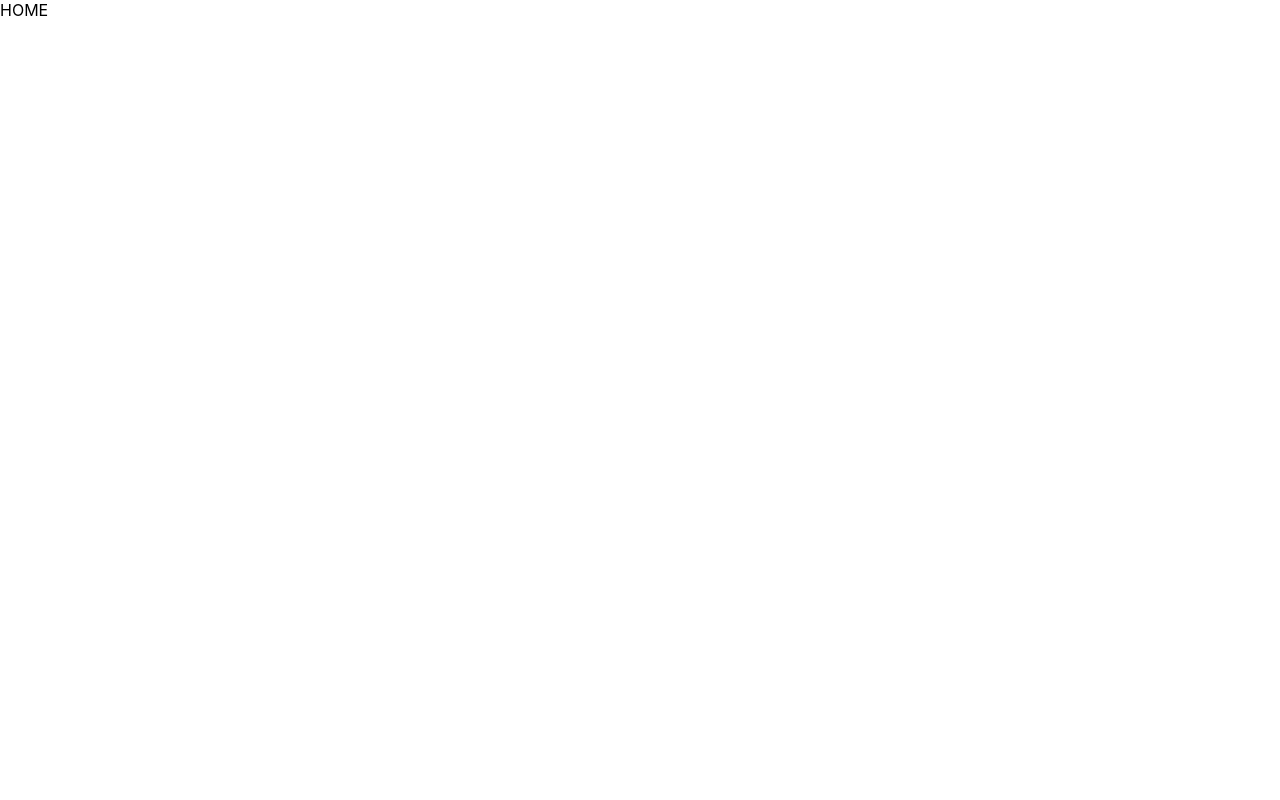
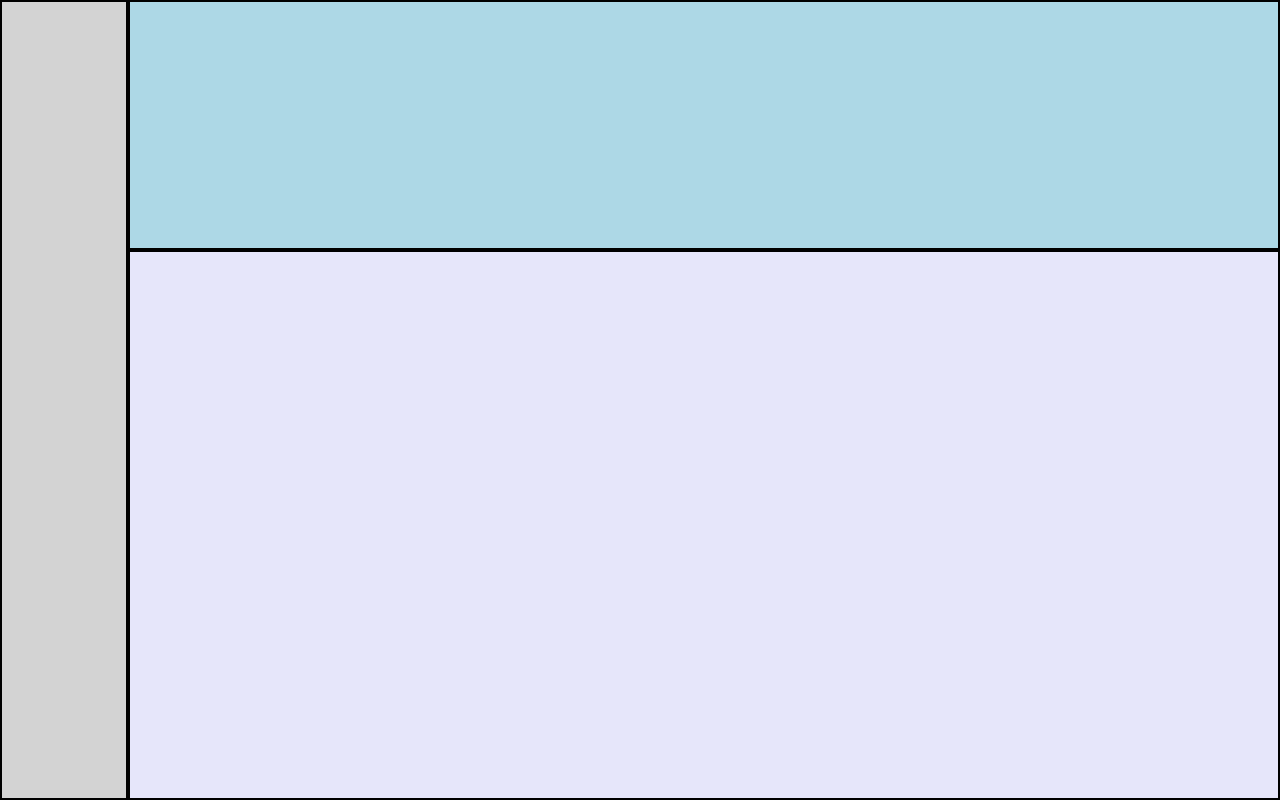
Before and after one commit to tiago-lr/timeline, a React (Create React App) app: page / in a window 1280 px wide. Built offline with nearby package versions, Linux system fonts and the light colour scheme.

Commit message:
Layout: add first layout structure

```diff
--- a/src/pages/Home/index.tsx
+++ b/src/pages/Home/index.tsx
@@ -1,7 +1,8 @@
 import React from 'react';
+import Layout from '../../ui/layout';
 
 const Home = () => {
-    return <div>HOME</div>
+    return <Layout />
 }
 
 export default Home;
--- /dev/null
+++ b/src/ui/layout/index.tsx
@@ -0,0 +1,35 @@
+import React, { ReactElement } from "react";
+import { Menu, Container, Header, Main, Aside, Wrapper } from "./styled-components";
+
+export type Props = {
+    isLoading?: boolean;
+    isMenuOpen?: boolean;
+    header?: ReactElement;
+    main?: ReactElement;
+    aside?: ReactElement;
+    menu?: ReactElement;
+};
+
+const Layout = ({isLoading = false, isMenuOpen = false, header, main, aside, menu}: Props) => {
+    return (
+    <Wrapper isLoading={isLoading}>
+      <Aside>
+        {aside}
+      </Aside>
+      <Main>
+        <Header>
+            {header}
+        </Header>
+        <Container>
+            {main}
+        </Container>
+        {menu ?
+        <Menu>
+            {menu} - {isMenuOpen}
+        </Menu>
+        : null}
+      </Main>
+    </Wrapper>);
+}
+
+export default Layout;
--- /dev/null
+++ b/src/ui/layout/styled-components.ts
@@ -0,0 +1,62 @@
+import styled from "styled-components";
+
+export const Wrapper = styled.div`
+  margin: auto;
+  height: 100vh;
+  max-width: 2048px;
+  min-width: 320px;
+  display: flex;
+  flex-flow: row nowrap;
+
+  ${(props: { isLoading: boolean }) =>
+    props.isLoading &&
+    `
+    position: relative;
+
+    &::before {
+        content: "Is Loading...";
+        display: flex;
+        justify-content: center;
+        align-items: center;
+        position: absolute;
+        top: 0;
+        left: 0;
+        right: 0;
+        bottom: 0;
+        opacity: 0.5;
+        color: black;
+        background: white;
+        font-size: 40px;
+        font-weight: 700;
+        z-index: 5;
+    }
+`};
+`;
+
+export const Aside = styled.aside`
+  flex: 0 0 auto;
+  width: 128px;
+  background: lightgray;
+  border: 2px solid black;
+`;
+
+export const Main = styled.main`
+  flex: 1 1 auto;
+  display: flex;
+  flex-flow: column nowrap;
+`;
+
+export const Container = styled.div`
+  flex: 1 1 auto;
+  background: lavender;
+  border: 2px solid black;
+`;
+
+export const Header = styled.header`
+  flex: 0 0 auto;
+  height: 250px;
+  background: lightblue;
+  border: 2px solid black;
+`;
+
+export const Menu = styled.section``;
```
Also changed, not shown: package.json (+8 -1 lines), db/hobbies.ts (added), db/personal.ts (added), db/professional.ts (added), 1 other file (tests, documents, lock files or other folders).
